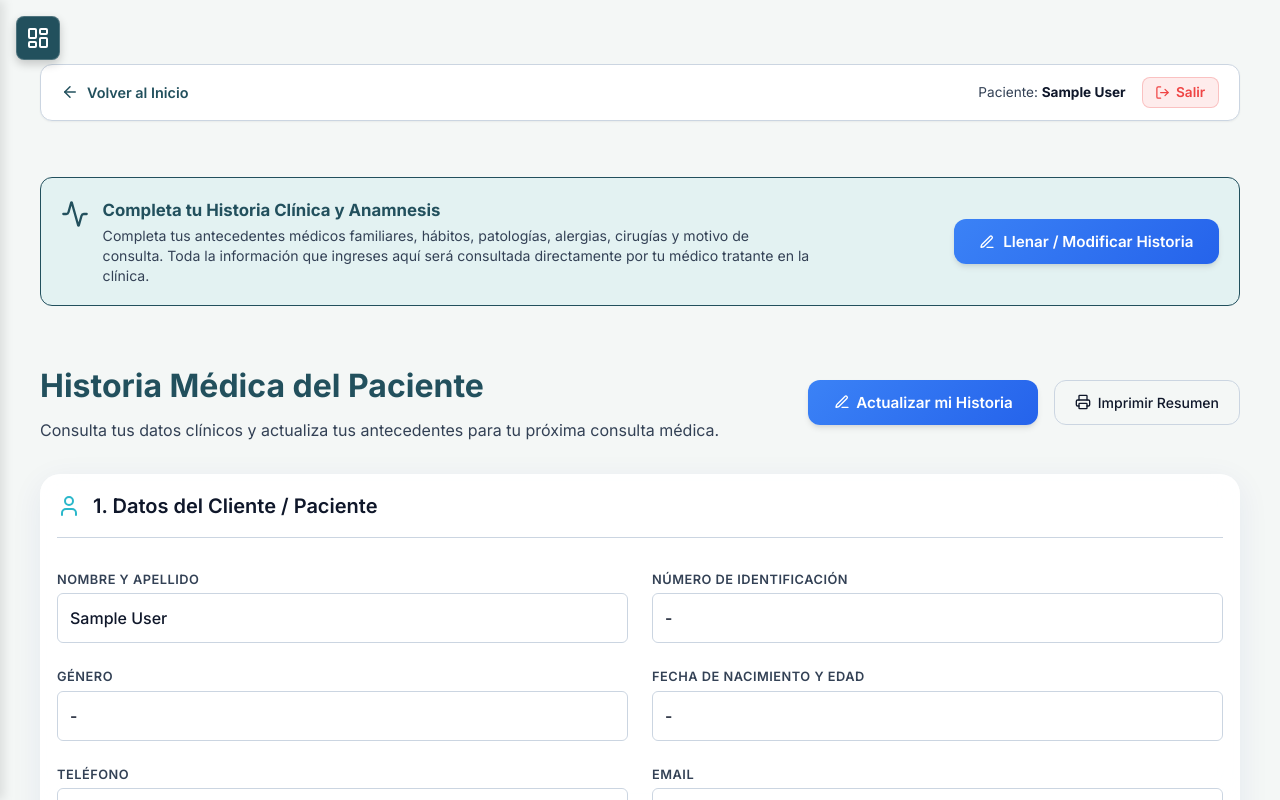
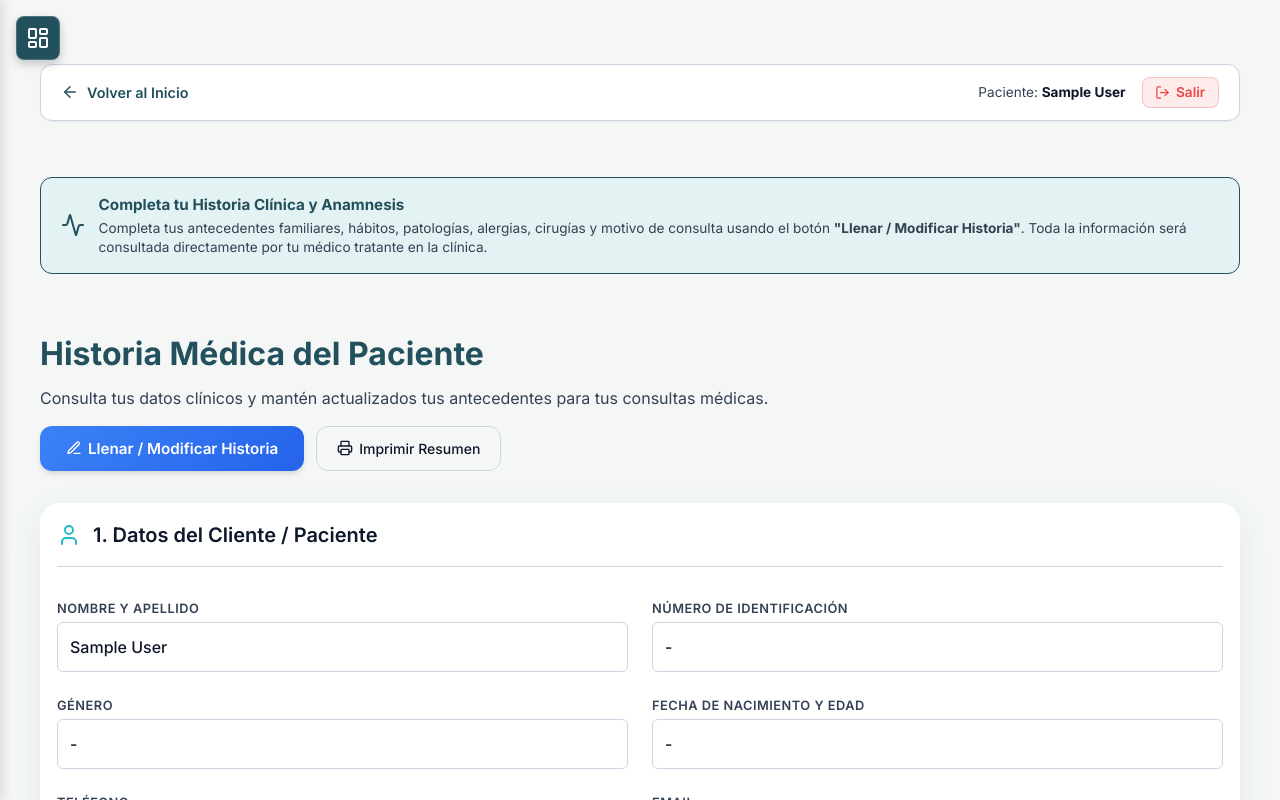
Before and after one commit to luisge12/SARA, a React (Vite) app in the folder client/: page /users/historia-medica in a window 1280 px wide. Built offline with nearby package versions, Linux system fonts and the light colour scheme; no server answers; sample sign-in values are in the browser's storage.

Commit message:
fix(portal): unificar botón de llenado de historia clínica en cabecera principal

```diff
--- a/client/src/pages/PortalPaciente/PortalPacienteHistoriaMedica.jsx
+++ b/client/src/pages/PortalPaciente/PortalPacienteHistoriaMedica.jsx
@@ -338,37 +338,30 @@ export function PortalPacienteHistoriaMedica() {
           backgroundColor: 'rgba(42, 183, 202, 0.08)',
           border: '1px solid var(--color-primary)',
           borderRadius: '12px',
-          padding: '1.25rem',
+          padding: '1rem 1.25rem',
           marginBottom: '1.5rem',
           display: 'flex',
-          justifyContent: 'space-between',
           alignItems: 'center',
-          flexWrap: 'wrap',
-          gap: '1rem'
+          gap: '0.85rem'
         }}>
-          <div style={{ display: 'flex', alignItems: 'flex-start', gap: '0.85rem', maxWidth: '750px' }}>
-            <Activity size={28} color="var(--color-primary)" style={{ flexShrink: 0, marginTop: '2px' }} />
-            <div>
-              <strong style={{ color: 'var(--color-primary)', fontSize: '1.05rem', display: 'block', marginBottom: '0.2rem' }}>
-                Completa tu Historia Clínica y Anamnesis
-              </strong>
-              <p style={{ margin: 0, color: 'var(--color-text-muted)', fontSize: '0.88rem', lineHeight: '1.4' }}>
-                Completa tus antecedentes médicos familiares, hábitos, patologías, alergias, cirugías y motivo de consulta. Toda la información que ingreses aquí será consultada directamente por tu médico tratante en la clínica.
-              </p>
-            </div>
+          <Activity size={24} color="var(--color-primary)" style={{ flexShrink: 0 }} />
+          <div>
+            <strong style={{ color: 'var(--color-primary)', fontSize: '0.95rem', display: 'block', marginBottom: '0.15rem' }}>
+              Completa tu Historia Clínica y Anamnesis
+            </strong>
+            <p style={{ margin: 0, color: 'var(--color-text-muted)', fontSize: '0.85rem', lineHeight: '1.4' }}>
+              Completa tus antecedentes familiares, hábitos, patologías, alergias, cirugías y motivo de consulta usando el botón <strong>"Llenar / Modificar Historia"</strong>. Toda la información será consultada directamente por tu médico tratante en la clínica.
+            </p>
           </div>
-          <Button variant="primary" onClick={() => setIsEditing(true)} style={{ display: 'flex', alignItems: 'center', gap: '0.5rem' }}>
-            <Edit3 size={16} /> Llenar / Modificar Historia
-          </Button>
         </div>
       )}
 
       <div className="historia-header" style={{ display: 'flex', justifyContent: 'space-between', alignItems: 'center', flexWrap: 'wrap', gap: '1rem' }}>
         <div>
           <h1>Historia Médica del Paciente</h1>
-          <p>Consulta tus datos clínicos y actualiza tus antecedentes para tu próxima consulta médica.</p>
+          <p>Consulta tus datos clínicos y mantén actualizados tus antecedentes para tus consultas médicas.</p>
         </div>
-        <div style={{ display: 'flex', gap: '1rem' }}>
+        <div style={{ display: 'flex', gap: '0.75rem' }}>
           {isEditing ? (
             <>
               <Button variant="outline" onClick={() => setIsEditing(false)} disabled={saving}>Cancelar</Button>
@@ -379,7 +372,7 @@ export function PortalPacienteHistoriaMedica() {
           ) : (
             <>
               <Button variant="primary" onClick={() => setIsEditing(true)} style={{ display: 'flex', alignItems: 'center', gap: '0.4rem' }}>
-                <Edit3 size={16} /> Actualizar mi Historia
+                <Edit3 size={16} /> Llenar / Modificar Historia
               </Button>
               <Button
                 variant="outline"
```
